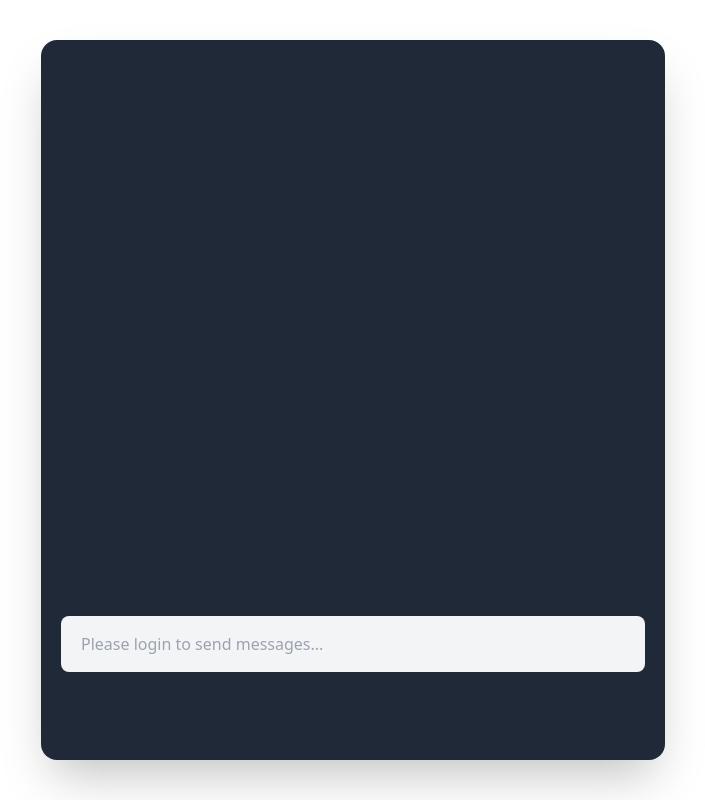
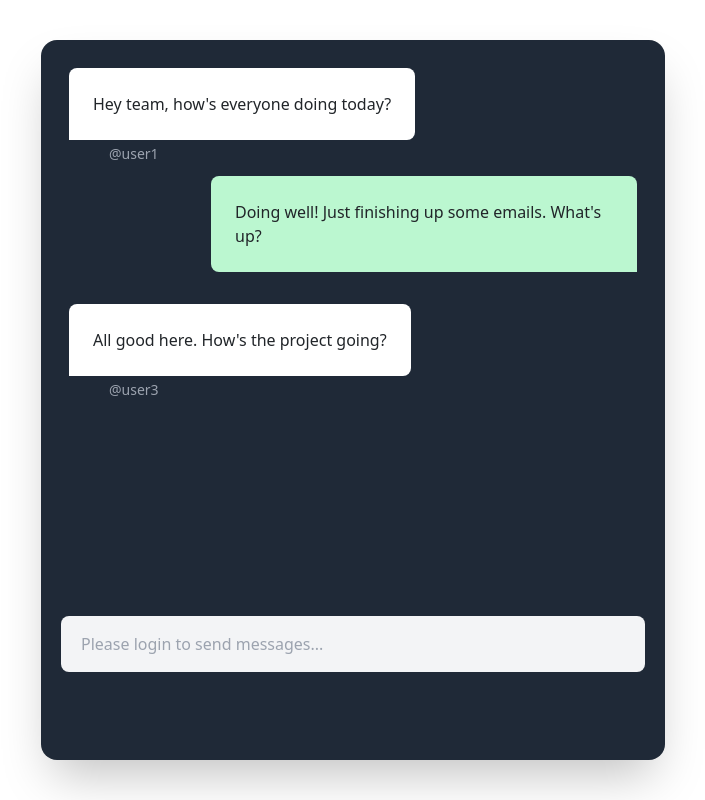
Before and after one commit to bsandipan99/realtime-chat, a Django app: page / in a window 1280 px wide. Shown: the part 112-912 px from the top of the page, without its empty margins (287-992 px from the left). Run offline with Django 5.2, Linux system fonts and the light colour scheme; data that the repository does not hold is empty; some libraries are stand-ins or nearby versions.

Commit message:
Updated homepage

```diff
--- a/rtchat/templates/rtchat/homepage.html
+++ b/rtchat/templates/rtchat/homepage.html
@@ -16,9 +16,31 @@
     <div id="chat_window" class="h-[45rem] flex flex-col bg-gray-800 rounded-2xl shadow-2xl relative p-1">
         <div id='chat_container' class="overflow-y-auto grow">
             <ul id='chat_messages' class="flex flex-col justify-end gap-2 p-4">
-                {% for message in messages reversed %}
-                {% include 'rtchat/chat_messages.html' %}
-                {% endfor %}
+                <li>
+                    <div class="flex justify-start">
+                        <div class="bg-white p-4 max-w-[75%] rounded-r-lg rounded-tl-lg">
+                            <span>Hey team, how's everyone doing today?</span>
+                        </div>
+                    </div>
+                    <div class="text-sm font-light py-1 ml-10">
+                        <span class="text-gray-400">@user1</span>
+                    </div>
+                </li>
+                <li class="flex justify-end mb-4">
+                    <div class="bg-green-200 rounded-l-lg rounded-tr-lg p-4 max-w-[75%]">
+                        <span>Doing well! Just finishing up some emails. What's up?</span>
+                    </div>
+                </li>
+                <li>
+                    <div class="flex justify-start">
+                        <div class="bg-white p-4 max-w-[75%] rounded-r-lg rounded-tl-lg">
+                            <span>All good here. How's the project going?</span>
+                        </div>
+                    </div>
+                    <div class="text-sm font-light py-1 ml-10">
+                        <span class="text-gray-400">@user3</span>
+                    </div>
+                </li>
             </ul>
         </div>
         <div class="sticky bottom-0 z-10 p-2 bg-gray-800">
--- a/rtchat/views.py
+++ b/rtchat/views.py
@@ -35,8 +35,7 @@ def logout_view(request):
     return redirect('login')
 
 def home(request):
-    messages = GroupMessage.objects.all()
-    return render(request,'rtchat/homepage.html',{'messages': messages})
+    return render(request,'rtchat/homepage.html')
 
 def chat_view(request):
     user, redirect_url = authenticate_user(request)
```
